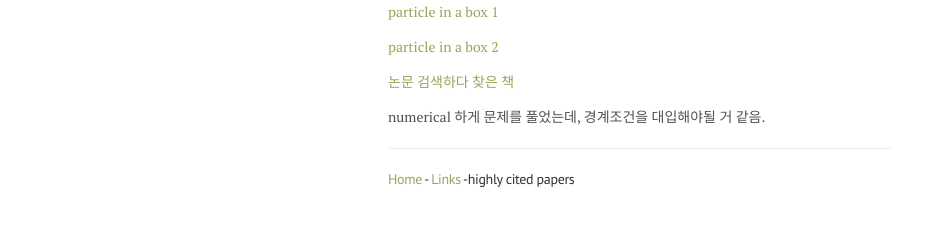
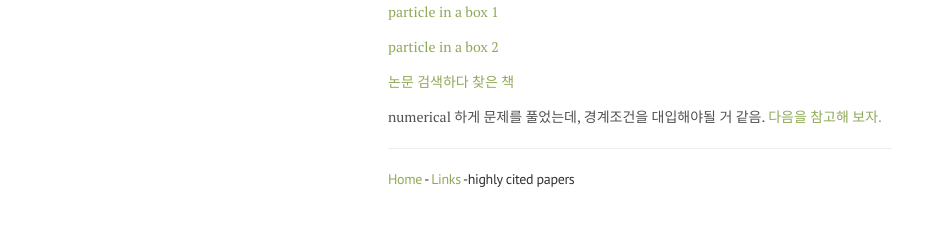
Before and after one commit to qkrwlsghdcjsworlt/work, a Jekyll site: the page built from study.md, in a window 1280 px wide. Shown: the part 206-432 px from the top of the page, without its empty margins (0-930 px from the left). Built offline with Jekyll 4.4.1, drawn with Linux system fonts in a browser that asks for light colours.

Commit message:
“update”

```diff
--- a/study.md
+++ b/study.md
@@ -14,7 +14,7 @@ title: study
 [논문 검색하다 찾은 책]({{ site.baseurl }}/public/study/QM/quantum-physics-2nd-eisbergresnick.pdf)
 
 
-numerical 하게 문제를 풀었는데, 경계조건을 대입해야될 거 같음.
+numerical 하게 문제를 풀었는데, 경계조건을 대입해야될 거 같음. [다음을 참고해 보자.]({{ site.baseurl }}/public/study/QM/boundary-condition.pdf)
 
 
 ---
```
Also changed, not shown: 4 other files.
